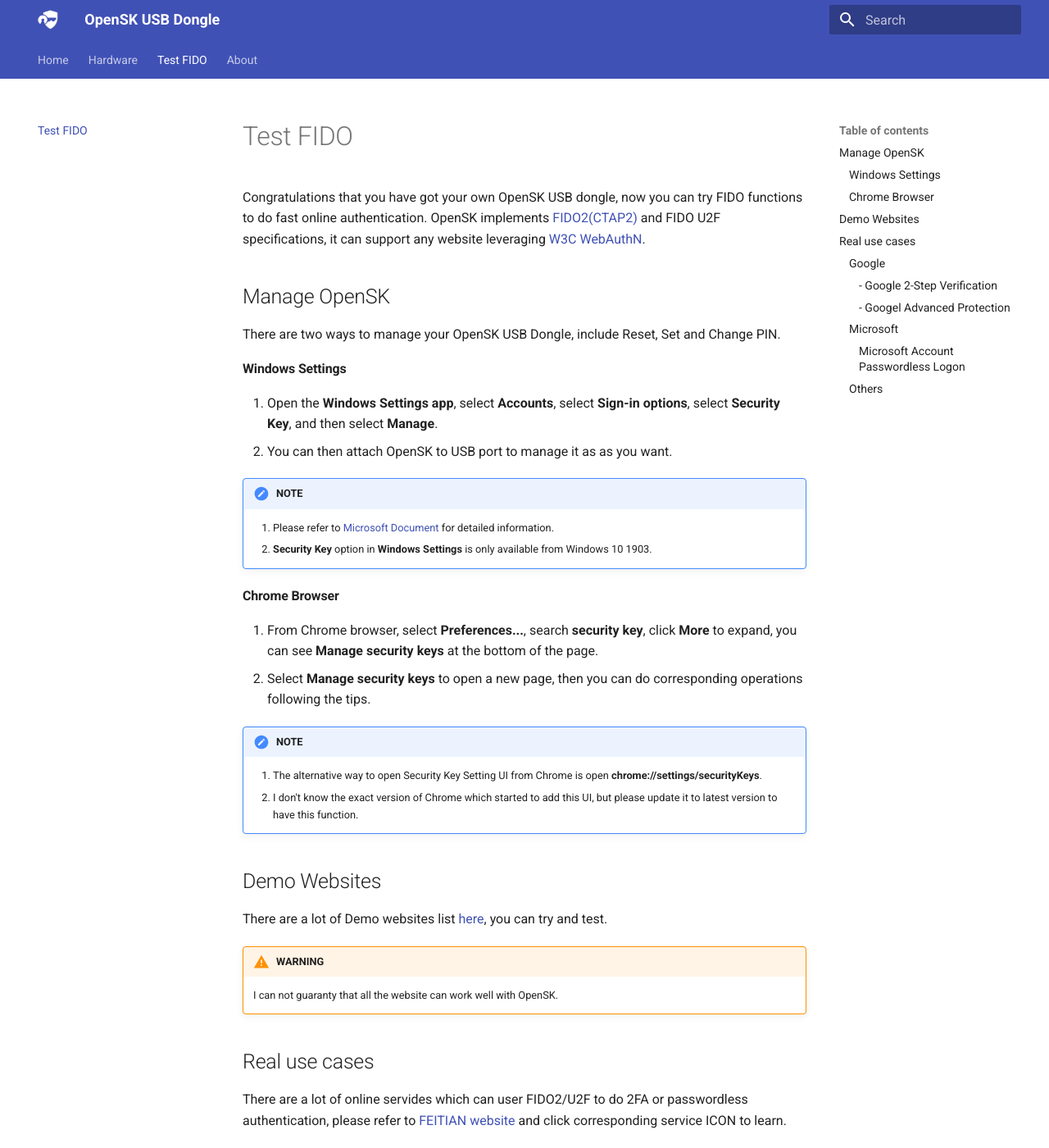
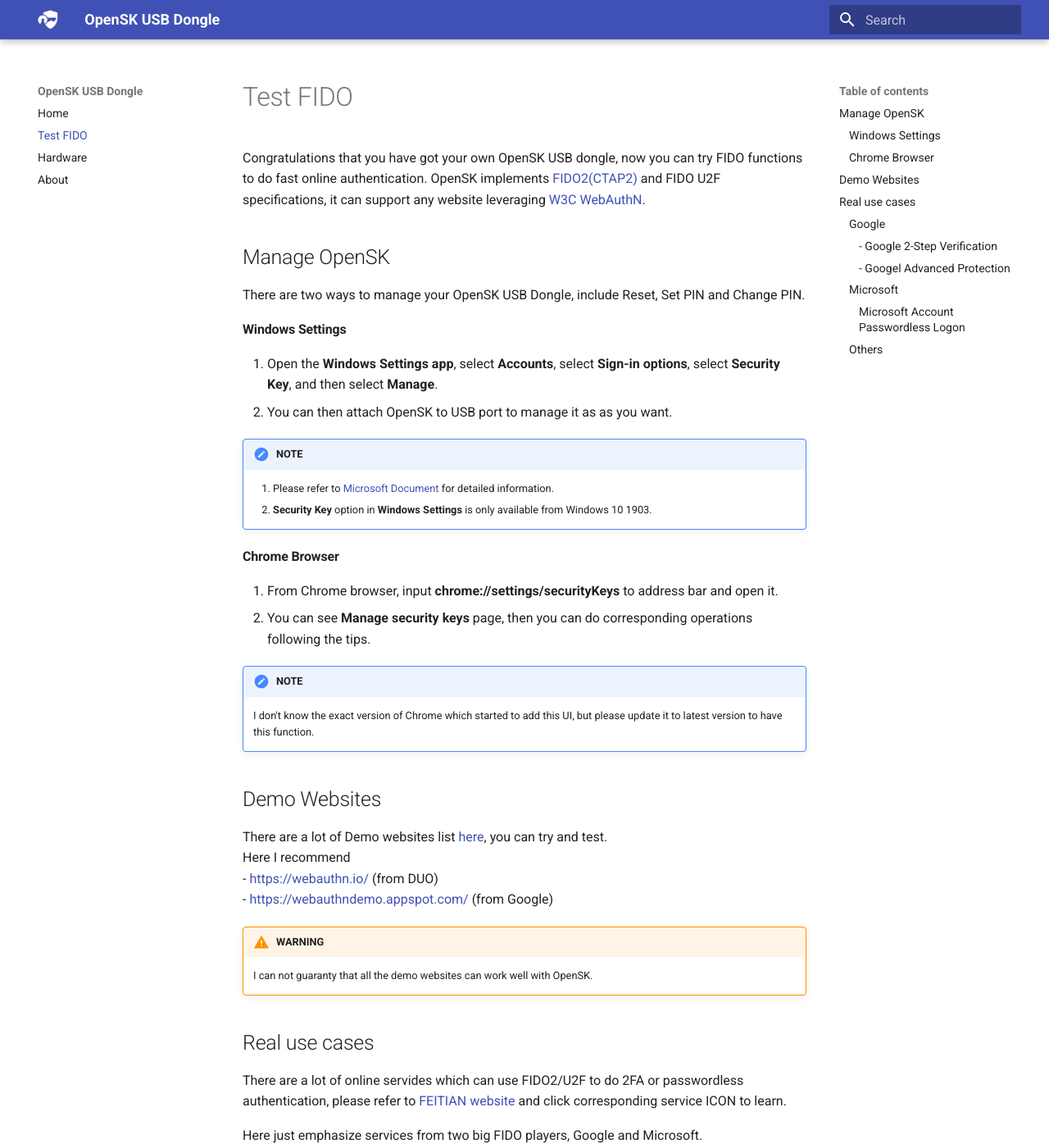
Before and after one commit to FeitianTech/OpenSK_USB, an MkDocs documentation site: the page built from docs/test.md, in a window 1280 px wide and 1400 px high. Shown: the whole window at 82% size. Built offline with MkDocs 1.6.1 and Material for MkDocs 9.7.7, drawn with Linux system fonts in a browser that asks for light colours; some of the changed text lies outside the part shown.

Commit message:
change soem message

```diff
--- a/docs/test.md
+++ b/docs/test.md
@@ -1,7 +1,7 @@
 Congratulations that you have got your own OpenSK USB dongle, now you can try FIDO functions to do fast online authentication. OpenSK implements [FIDO2(CTAP2)](https://fidoalliance.org/fido2/) and FIDO U2F specifications, it can support any website leveraging [W3C WebAuthN](https://www.w3.org/TR/webauthn/).
 
 ##Manage OpenSK
-There are two ways to manage your OpenSK USB Dongle, include Reset, Set and Change PIN.
+There are two ways to manage your OpenSK USB Dongle, include Reset, Set PIN and Change PIN.
 ####Windows Settings
 1. Open the **Windows Settings app**, select **Accounts**, select **Sign-in options**, select **Security Key**, and then select **Manage**.
 2. You can then attach OpenSK to USB port to manage it as as you want.
@@ -11,29 +11,30 @@ There are two ways to manage your OpenSK USB Dongle, include Reset, Set and Chan
     2. **Security Key** option in **Windows Settings** is only available from Windows 10 1903.
 
 ####Chrome Browser
-1. From Chrome browser, select **Preferences...**, search **security key**, click **More** to expand, you can see **Manage security keys** at the bottom of the page.
-2. Select **Manage security keys** to open a new page, then you can do corresponding operations following the tips.
+1. From Chrome browser, input **chrome://settings/securityKeys** to address bar and open it.
+2. You can see **Manage security keys** page, then you can do corresponding operations following the tips.
 
 !!! note "NOTE"
-    1. The alternative way to open Security Key Setting UI from Chrome is open **chrome://settings/securityKeys**.
-    2. I don't know the exact version of Chrome which started to add this UI, but please update it to latest version to have this function.
+    I don't know the exact version of Chrome which started to add this UI, but please update it to latest version to have this function.
 
 ##Demo Websites
 There are a lot of Demo websites list [here](https://github.com/herrjemand/awesome-webauthn#demos), you can try and test.
-
+Here I recommend
+- https://webauthn.io/ (from DUO)
+- https://webauthndemo.appspot.com/ (from Google)
 
 !!! warning "WARNING"
-    I can not guaranty that all the website can work well with OpenSK.
+    I can not guaranty that all the demo websites can work well with OpenSK.
 
 ##Real use cases
-There are a lot of online servides which can user FIDO2/U2F to do 2FA or passwordless authentication, please refer to [FEITIAN website](https://www.ftsafe.com/article/620.html) and click corresponding service ICON to learn.
+There are a lot of online servides which can use FIDO2/U2F to do 2FA or passwordless authentication, please refer to [FEITIAN website](https://www.ftsafe.com/article/620.html) and click corresponding service ICON to learn.
 
 Here just emphasize services from two big FIDO players, Google and Microsoft.
 
 ### Google
 #### - Google 2-Step Verification
 - Please refer to [Google's help](https://support.google.com/accounts/answer/185839?co=GENIE.Platform%3DAndroid&hl=en) to bind OpenSK to your Google services. Or
-- Take a look at 2.2 of [Feitian's help document](https://www.ftsafe.com/download/webdownload/FIDO/Manual/FEITIAN%20U2F%20scenarios%20instructions.pdf) to bind and try OpenSK instead of ePass FIDO security key.
+- Take a look at 2.1 of [Feitian's help document](https://www.ftsafe.com/download/webdownload/FIDO/Manual/FEITIAN%20U2F%20scenarios%20instructions.pdf) to bind and try OpenSK instead of ePass FIDO security key.
 
 #### - Googel Advanced Protection
 - Please refer to [landing page](https://landing.google.com/advancedprotection/) or [help page](https://support.google.com/accounts/answer/7519408?co=GENIE.Platform%3DAndroid&hl=en&oco=0) of Google Advanced Protection to get how to setup.
--- a/mkdocs.yml
+++ b/mkdocs.yml
@@ -4,7 +4,6 @@ theme:
   name: material
   features:
     - instant
-    - tabs
   palette:
     scheme: default
     primary: indigo
@@ -47,7 +46,7 @@ markdown_extensions:
 
 nav:
   - Home: 'index.md'
+  - Test FIDO: 'test.md'
   - Hardware: 'hardware.md'
-  - Test FIDO: 'test.md'
   - About: 'about.md'
 copyright: Copyright &copy; 2020 Feitian Technologies
```
Also changed, not shown: docs/hardware.md (+26 -25 lines), docs/index.md (+30 -45 lines).
